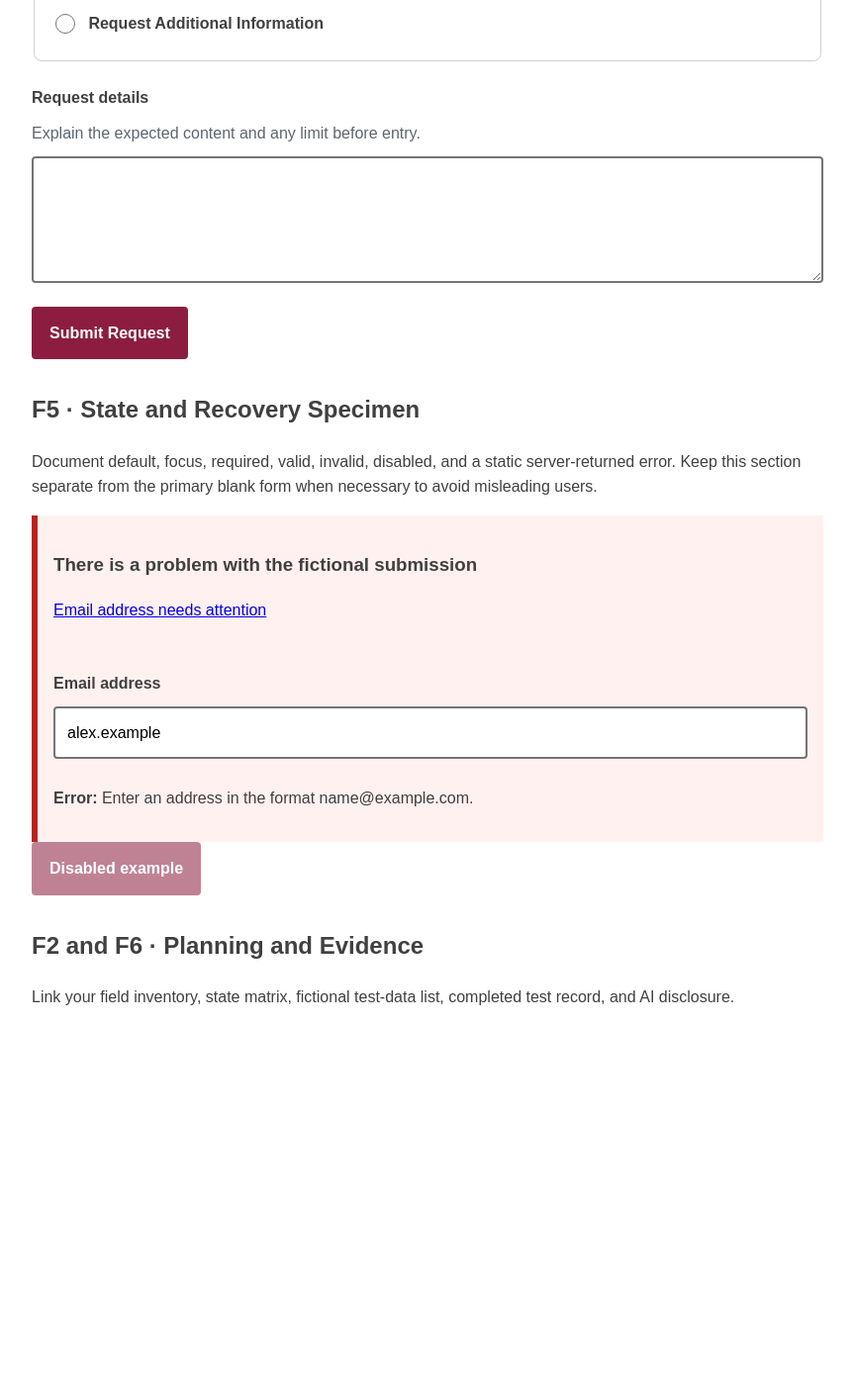
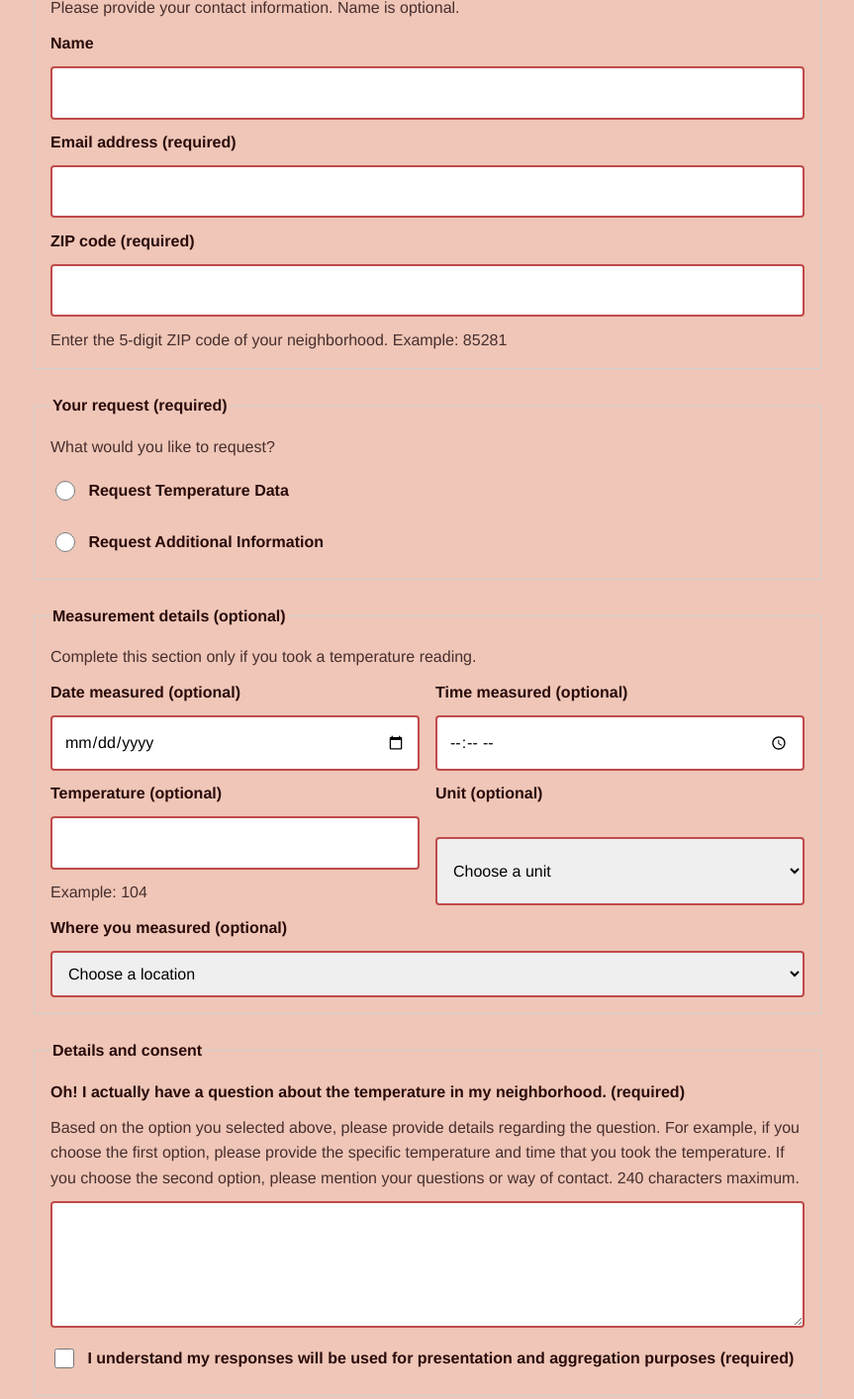
Before and after one commit to parunsen1/Module-3-, a plain HTML site: page index.html in a window 1280 px wide. Shown: the part 1138-2552 px from the top of the page at 99% size, without its empty margins (208-1071 px from the left). Before the commit the page ends 2207 px from the top, so only its background shows below. Drawn offline with Linux system fonts and the light colour scheme.

Commit message:
Changed files based on theme of Module 2
For the index.html, I replaced information with my chosen information

For the CSS, I replace the information so it matches my theme. This is before i debugg the code

```diff
--- a/index.html
+++ b/index.html
@@ -9,16 +9,34 @@
         <header class="page-header">
             <p class="eyebrow">Application </p>
             <h1>Submit a request for Temperature Data</h1>
-            <p class="lede">This form is for submitting request on temperatures based on your area in phoenix. This is for data collection where we are analyzing if temperatures are within expected ranges which in turn leads to better understanding of urban heat effect and climate change.</p>
+            <p class="lede">This form is for submitting request on temperatures based on your area in Phoenix. This is for data collection where we are analyzing if temperatures are within expected ranges which in turn leads to better understanding of urban heat effect and climate change.</p>
         </header>
         <main>
             <section id="expectations">
-                <h2>F1 · Purpose and Expectations</h2>
-                <p> This form is completely optional and is at the users discretion on completing this form. The email field, location, and text option are all required for this form. The name is completely optional as responses are anonymous. If you have any issues completing this form please contact helpsupport@gmail.com. The result of this form will be used for presentation and aggregation purposes. If you ever feel you were put at risk due to this form, please contact the chair of the human subjects board.   </p>
+                <h2>Purpose and Expectations</h2>
+                <p> This form is voluntary. If you choose to participate, you will be asked to provide your email address, ZIP code, and details about your request. You may also provide your name and measurement details if you have taken a temperature reading (optional).
+                    The audience for this form is Phoenix residents who want to share or request neighborhood temperature data.
+                    The sections that are marked as (required) must be completed.
+                    If you have any issues completing this form please contact helpsupport@gmail.com.
+                    The result of this form will be used for presentation and aggregation purposes.
+                    If you ever feel you were put at risk due to this form, please contact the chair of the human subjects board.
+                    This form will take about 3-7 minutes to complete. After this is completed, the data will be stored in an excel sheet where we will use the data as evidence if your area is experiencing urban heat island effects.</p>
+            </section>
+         <section id="before-you-start">
+                <h2>Before you start</h2>
+                <p>This form takes about 3 to 7 minutes. Fields marked (required) must be completed. All other fields are optional.</p>
+                <ul>
+                    <li><strong>Email address (required):</strong> required format name@example.com</li>
+                    <li><strong>ZIP code (required)</strong>: enter 5 digits, for example 85281.</li>
+                    <li><strong>Your request (required)</strong>: choose one option.</li>
+                    <li><strong>Details (required)</strong>: up to 240 characters.</li>
+                    <li><strong>Consent (required)</strong>: check the box to confirm how your responses will be used.</li>
+                    <li><strong>Name and measurement details (optional)</strong>: skip these if you did not take a temperature reading.</li>
+                </ul>
             </section>
             <form action="" method="get">
                 <fieldset>
-                    <legend>F3 · Contact information</legend>
+                    <legend>Contact information</legend>
                     <p class="help">Please provide your contact information. Name is optional.</p>
                     <div class="field">
                         <label for="name">Name</label>
@@ -28,21 +46,76 @@
                         <label for="email">Email address (required)</label>
                         <input id="email" name="email" type="email" autocomplete="email" required >
                     </div>
+                     <div class="field">
+                        <label for="zip">ZIP code (required)</label>
+                        <input id="zip" name="zip" type="text" inputmode="numeric" autocomplete="postal-code" maxlength="5" required aria-describedby="zip-help">
+                        <p class="help" id="zip-help">Enter the 5-digit ZIP code of your neighborhood. Example: 85281</p>
+                    </div>
                 </fieldset>
                 <fieldset>
-                    <legend>F3 · Request choices</legend>
-                    <p class="help">Use an appropriate radio, checkbox, or select structure for the task.</p>
+                    <legend>Your request (required)</legend>
+                    <p class="help">What would you like to request?</p>
                     <label class="choice">
-                        <input type="radio" name="request_type" value="option-a"> Request Temperature Data</label>
-                        <label class="choice"><input type="radio" name="request_type" value="option-b"> Request Additional Information</label>
-                    </fieldset>
+                        <input type="radio" name="request_type" value="temperature-data" required> Request Temperature Data
+                    </label>
+                    <label class="choice">
+                        <input type="radio" name="request_type" value="additional-info" required> Request Additional Information
+                    </label>
+                </fieldset>
+             <fieldset>
+                    <legend>Measurement details (optional)</legend>
+                    <p class="help">Complete this section only if you took a temperature reading.</p>
+                    <div class="paired-fields">
+                        <div class="field">
+                            <label for="measured-date">Date measured (optional)</label>
+                            <input id="measured-date" name="measured_date" type="date">
+                        </div>
+                        <div class="field">
+                            <label for="measured-time">Time measured (optional)</label>
+                            <input id="measured-time" name="measured_time" type="time">
+                        </div>
+                    </div>
+                    <div class="paired-fields">
+                        <div class="field">
+                            <label for="temperature">Temperature (optional)</label>
+                            <input id="temperature" name="temperature" type="number" min="-20" max="150" step="0.1" aria-describedby="temperature-help">
+                            <p class="help" id="temperature-help">Example: 104</p>
+                        </div>
+                        <div class="field">
+                            <label for="unit">Unit (optional)</label>
+                            <select id="unit" name="unit">
+                                <option value="">Choose a unit</option>
+                                <option value="fahrenheit">°F</option>
+                                <option value="celsius">°C</option>
+                            </select>
+                        </div>
+                    </div>
                     <div class="field">
-                        <label for="details">Request details</label>
-                        <p class="help" id="details-help">Explain the expected content and any limit before entry.</p>
-                        <textarea id="details" name="details" aria-describedby="details-help"></textarea>
+                        <label for="measure-location">Where you measured (optional)</label>
+                        <select id="measure-location" name="measure_location">
+                            <option value="">Choose a location</option>
+                            <option value="outdoors-sun">Outdoors, in the sun</option>
+                            <option value="outdoors-shade">Outdoors, in the shade</option>
+                            <option value="indoors">Indoors</option>
+                            <option value="vehicle">Inside a vehicle</option>
+                        </select>
                     </div>
-                    <button type="submit">Submit Request</button>
-                </form>
+                </fieldset>
+
+                <fieldset>
+                    <legend>Details and consent</legend>
+                    <div class="field">
+                        <label for="details">Oh! I actually have a question about the temperature in my neighborhood. (required)</label>
+                        <p class="help" id="details-help">Based on the option you selected above, please provide details regarding the question. For example, if you choose the first option, please provide the specific temperature and time that you took the temperature. If you choose the second option, please mention your questions or way of contact. 240 characters maximum.</p>
+                        <textarea id="details" name="details" maxlength="240" required aria-describedby="details-help"></textarea>
+                    </div>
+                    <label class="choice">
+                        <input type="checkbox" name="consent" value="agreed" required> I understand my responses will be used for presentation and aggregation purposes (required)
+                    </label>
+                </fieldset>
+
+                <button type="submit">Submit Request</button>
+            </form>
                 <section id="states">
                     <h2>F5 · State and Recovery Specimen</h2>
                     <p>Document default, focus, required, valid, invalid, disabled, and a static server-returned error. Keep this section separate from the primary blank form when necessary to avoid misleading users.</p>
@@ -53,8 +126,7 @@
                     <div class="field field-error">
                         <label for="error-example">Email address</label>
                         <input id="error-example" type="email" value="alex.example" aria-invalid="true" aria-describedby="error-message">
-                        <p id="error-message"><strong>Error:</strong> Enter an address in the format name@example.com.</p>
-                    </div>
+                        <p id="error-message"><strong>Email address:</strong> "alex.example" is missing the @ and the domain. Enter it like name@example.com.</p>
                     <button type="button" disabled>Disabled example</button>
                 </section>
                 <section id="documentation">
--- a/styles.css
+++ b/styles.css
@@ -1,13 +1,14 @@
 :root{
-    --color-text:#404040;
-    --color-surface:#fff;
-    --color-action:#8c1d40;
-    --color-accent:#ffc627;
-    --color-border:#747474;
-    --color-error:#b3261e;
-    --color-muted:#5c6670;
+    --color-text:hsl(0, 60%, 10%);
+    --color-surface:#efc6b7;
+    --color-action:#e14d1c;
+    --color-accent:#f8ec06;
+    --color-muted:#472e2e;
+    --color-border:#c04a4a;
+    --color-error:#fd0000;
+
     --space-3:1rem;
-    --radius:.5rem;
+    --radius-card:.5rem;
     --measure:68ch;
 }
 *,*::before,*::after{
@@ -17,7 +18,7 @@ body{
     margin:0;
     color:var(--color-text);
     background:var(--color-surface);
-    font-family:Arial,sans-serif;
+    font-family: "Helvetica Neue", Helvetica, Arial, sans-serif;
     line-height:1.6;
 }
 .page-header{
```
